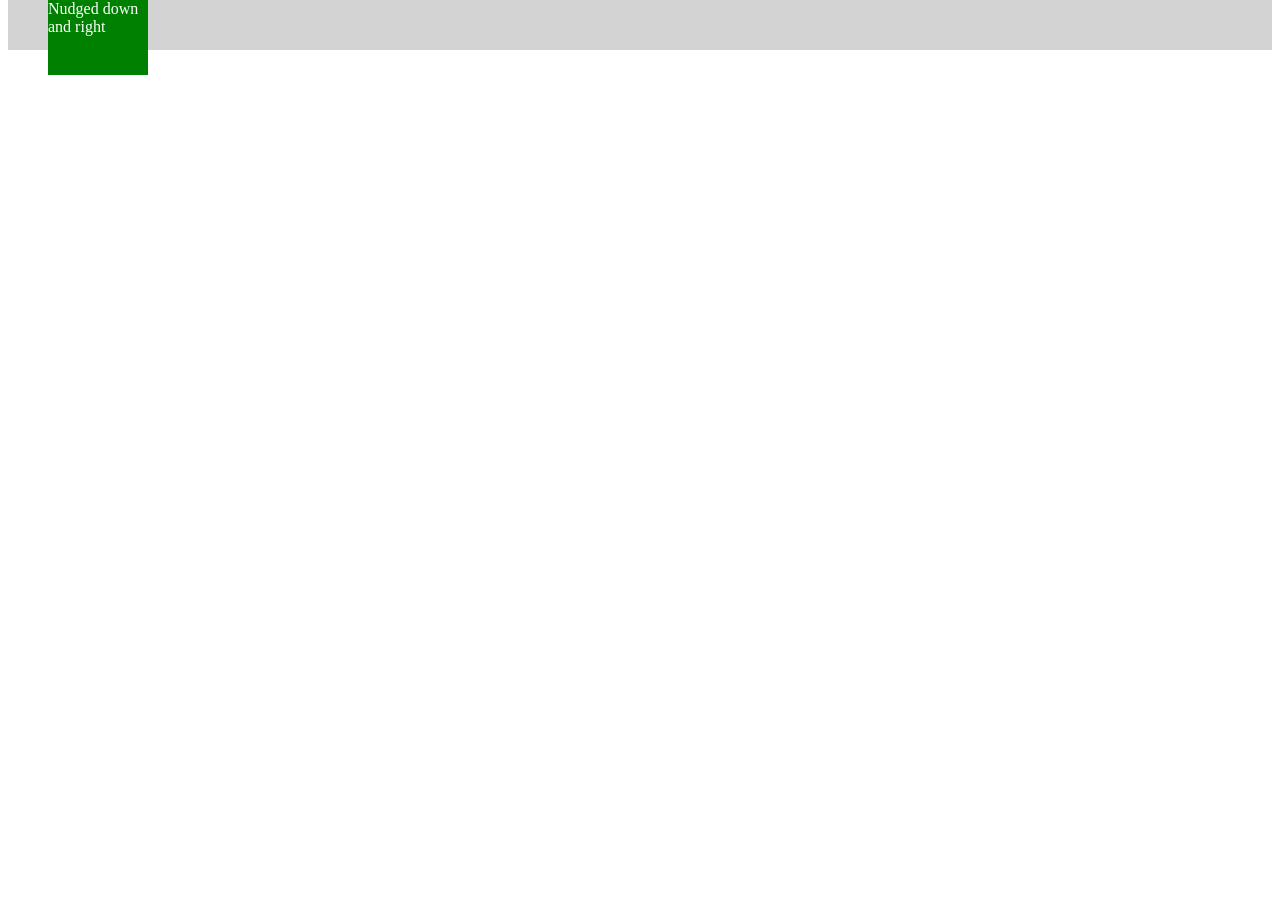
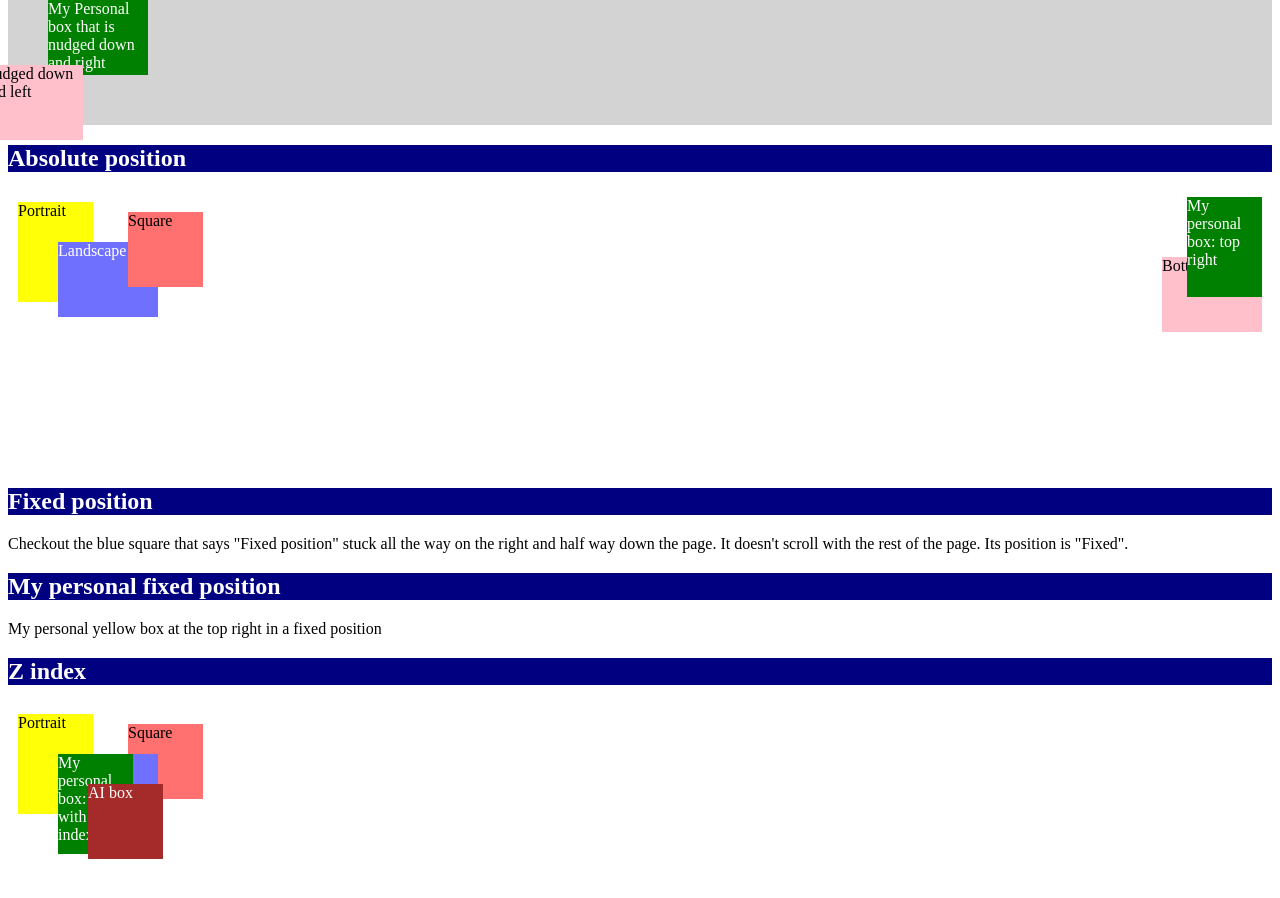
Before and after one commit to JahnaviUmesh/webdev-client, a Next.js app: page /labs/lab2 in a window 1280 px wide. Shown: the part 6276-7174 px from the top of the page. Before the commit the page ends 6351 px from the top, so only its background shows below. Built offline with nearby package versions, Linux system fonts and the light colour scheme.

Commit message:
a2: Lab 2 until Z-index

```diff
--- a/app/labs/lab2/Display.tsx
+++ b/app/labs/lab2/Display.tsx
@@ -36,7 +36,7 @@ export default function Display() {
         <h3>Inline div with the width ignored</h3>
         <div>
             <div className="wd-display-inline wd-bg-color-red wd-fg-color-white">
-            This div is forced to display inline and so its width=150px is ignored and it only takes up as much space as it's text
+            My personal box where this div is forced to display inline and so its width=150px is ignored and it only takes up as much space as it's text
             </div>
         </div>
       </div>
--- a/app/labs/lab2/Positions.tsx
+++ b/app/labs/lab2/Positions.tsx
@@ -13,10 +13,53 @@ export default function Positions() {
             </div>
             <div className="wd-bg-color-red wd-dimension-square">Square</div>
           <div className="wd-pos-relative-my-nudge wd-bg-color-green wd-fg-color-white wd-dimension-landscape">
-              Nudged down and right
+              My Personal box that is nudged down and right
           </div>
+            <div id="wd-ai-relative" className="wd-ai-pos-relative-nudge wd-bg-color-pink wd-dimension-landscape">
+              Nudged down and left
+            </div>
           </div>
         </div>
+        <div id="wd-css-position-absolute">
+            <h2>Absolute position</h2>
+            <div className="wd-pos-relative" style={{ height: 150 }}>
+                <div className="wd-pos-absolute-10-10 wd-bg-color-yellow wd-dimension-portrait">
+                    Portrait
+                </div>
+                <div className="wd-pos-absolute-50-50 wd-bg-color-blue wd-fg-color-white wd-dimension-landscape">
+                    Landscape
+                </div>
+                <div className="wd-pos-absolute-120-20 wd-bg-color-red wd-dimension-square">
+                    Square
+                </div>
+                <div id="wd-ai-absolute" className="wd-ai-pos-absolute-br wd-bg-color-pink wd-dimension-landscape">
+                    Bottom right
+                </div>
+                <div className="wd-pos-absolute-br wd-bg-color-green wd-fg-color-white wd-dimension-portrait">
+                    My personal box: top right
+                </div>
+            </div>
+            <br /><br /><br /><br /><br /><br /><br />
+        </div>
+
+        <div id="wd-css-position-fixed">
+            <h2>Fixed position</h2>
+            Checkout the blue square that says &quot;Fixed position&quot; stuck all the way
+            on the right and half way down the page. It doesn&apos;t scroll with the
+            rest of the page. Its position is &quot;Fixed&quot;.
+            <div className="wd-pos-fixed wd-dimension-square wd-bg-color-blue wd-fg-color-white">
+                Fixed position
+            </div>
+            <div id="wd-ai-fixed" className="wd-ai-pos-fixed">
+                AI fixed
+            </div>
+            <h2>My personal fixed position</h2>
+            My personal yellow box at the top right in a fixed position
+            <div className="wd-pos-fixed-badge wd-dimension-landscape wd-bg-color-yellow wd-fg-color-brown">
+                My personal box fixed
+            </div>
+        </div>
+
       </div>
     );
 }
--- /dev/null
+++ b/app/labs/lab2/Zindex.tsx
@@ -0,0 +1,25 @@
+export default function Zindex() {
+    return (
+      <div id="wd-z-index">
+        <h2>Z index</h2>
+        <div className="wd-pos-relative" style={{ height: 150 }}>
+          <div className="wd-pos-absolute-10-10 wd-bg-color-yellow wd-dimension-portrait">
+            Portrait
+          </div>
+          <div className="wd-zindex-bring-to-front wd-pos-absolute-50-50 wd-dimension-landscape wd-bg-color-blue wd-fg-color-white">
+            Landscape
+          </div>
+          <div className="wd-pos-absolute-120-20 wd-bg-color-red wd-dimension-square">
+            Square
+          </div>
+          <div className="wd-zindex-top wd-pos-absolute-50-50 wd-dimension-portrait wd-bg-color-green wd-fg-color-white">
+            My personal box: on top with z-index 20
+          </div>
+          <div id="wd-ai-zindex" className="wd-ai-zindex-top wd-dimension-square wd-bg-color-brown wd-fg-color-white">
+            AI box
+          </div>
+        </div>
+        <br /><br /><br /><br /><br /><br /><br />
+      </div>
+    );
+}
--- a/app/labs/lab2/index.css
+++ b/app/labs/lab2/index.css
@@ -307,3 +307,73 @@ p#wd-my-cascade {
     top: 25px;
     left: 40px;
 }
+
+.wd-ai-pos-relative-nudge {
+    position: relative;
+    top: 15px;
+    right: 25px;
+}
+
+.wd-pos-absolute-10-10 {
+    position: absolute;
+    top: 10px;
+    left: 10px;
+}
+.wd-pos-absolute-50-50 {
+    position: absolute;
+    top: 50px;
+    left: 50px;
+}
+.wd-pos-absolute-120-20 {
+    position: absolute;
+    top: 20px;
+    left: 120px;
+}
+
+.wd-pos-absolute-br {
+    position: absolute;
+    top: 5px;
+    right: 10px;
+}
+
+.wd-ai-pos-absolute-br {
+    position: absolute;
+    right: 10px;
+    bottom: 10px;
+}
+
+.wd-pos-fixed {
+    position: fixed;
+    right: 0px;
+    bottom: 50%;
+}
+
+.wd-pos-fixed-badge {
+    position: fixed;
+    right: 10px;
+    top: 10px;
+}
+
+.wd-ai-pos-fixed {
+    position: fixed;
+    left: 0;
+    bottom: 0;
+    background-color: darkmagenta;
+    color: white;
+    padding: 4px 8px;
+}
+
+.wd-zindex-bring-to-front {
+    z-index: 10;
+}
+
+.wd-zindex-top {
+    z-index: 20;
+}
+
+.wd-ai-zindex-top {
+    z-index: 20;
+    position: absolute;
+    top: 80px;
+    left: 80px;
+}
--- a/app/labs/lab2/page.tsx
+++ b/app/labs/lab2/page.tsx
@@ -9,6 +9,7 @@ import Corners from "./Corners";
 import Dimensions from "./Dimensions";
 import Display from "./Display";
 import Positions from "./Positions";
+import Zindex from "./Zindex";
 
 export default function Lab2() {
   return (
@@ -115,6 +116,7 @@ export default function Lab2() {
       <Dimensions />
       <Display />
       <Positions />
+      <Zindex />
     </div>
   );
 }
```
